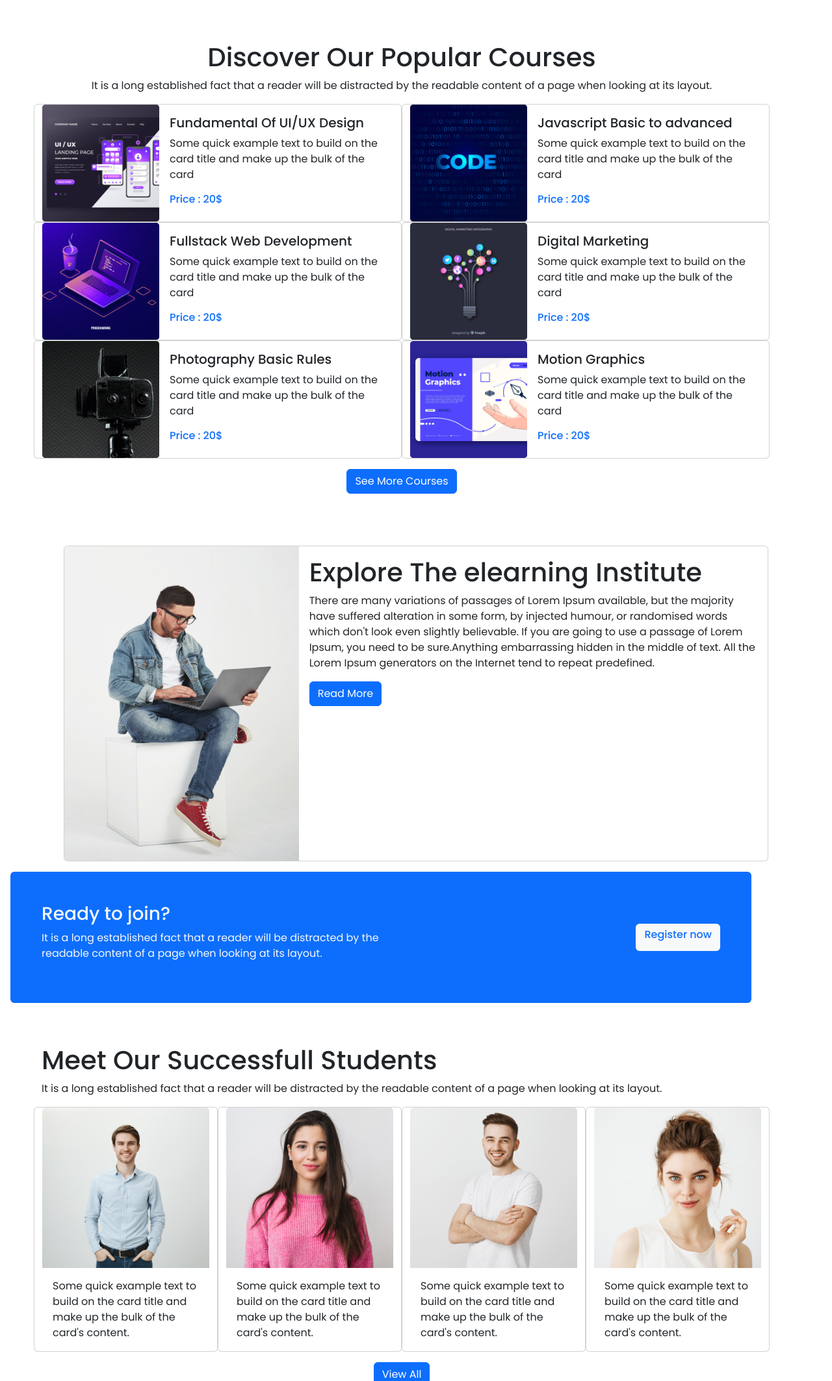
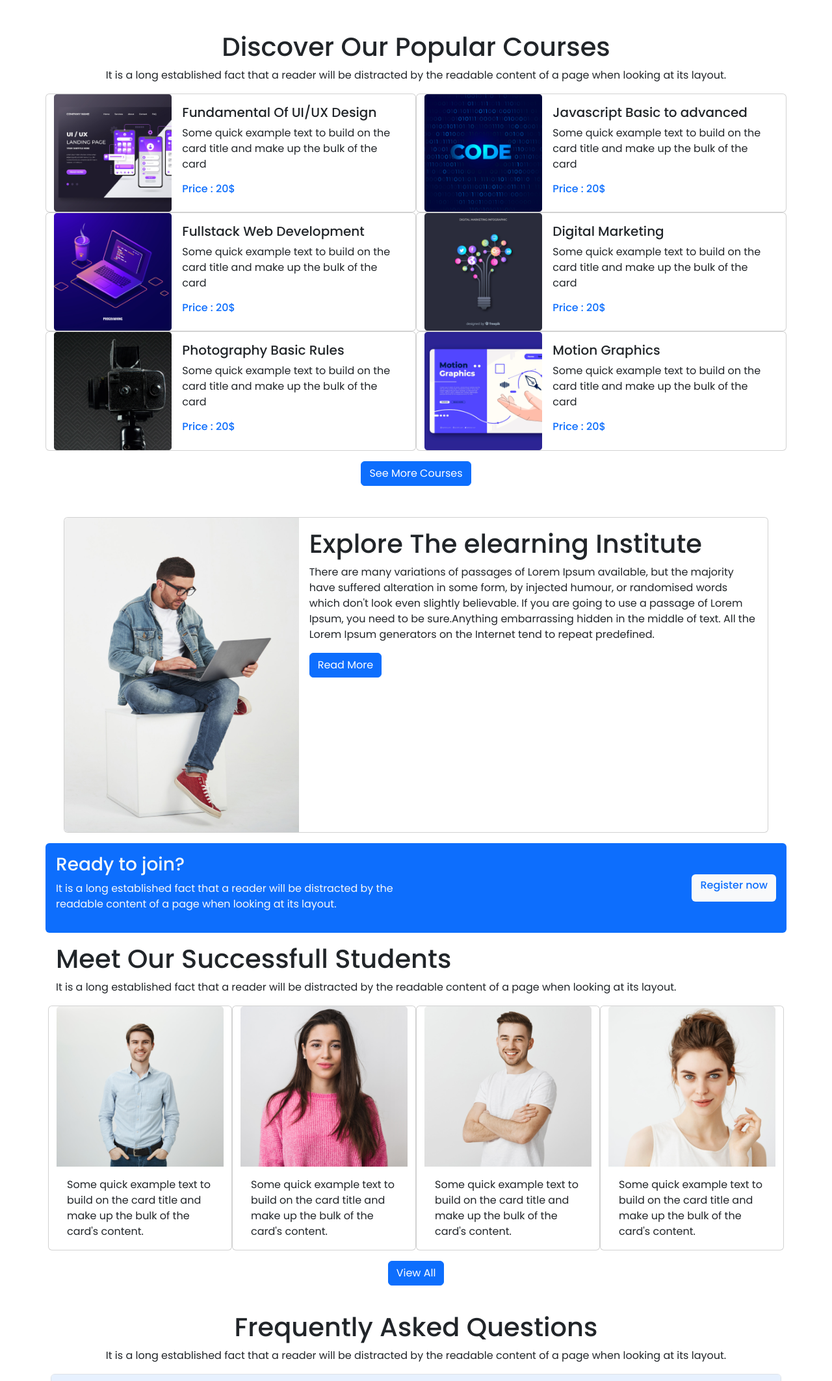
Before and after one commit to Ifazo/bootstrap-assignment, a plain HTML site: page index.html in a window 1280 px wide. Shown: the part 674-2800 px from the top of the page at 65% size. Drawn offline with nearby package versions, Linux system fonts and the light colour scheme.

Commit message:
final editing

```diff
--- a/index.html
+++ b/index.html
@@ -108,7 +108,7 @@
         <!-- slider end -->
 
         <!-- card start -->
-        <section class="container m-5 p-3 gap-2">
+        <section class="container mt-5 mb-5 gap-2">
             <h1 class="text-center">Discover Our Popular Courses</h1>
             <p class="text-center">It is a long established fact that a reader will be distracted by the readable
                 content of a page when looking at its layout.</p>
@@ -240,7 +240,7 @@
         </section>
         <!-- exploring end -->
 
-        <section class="container d-flex bg-primary align-items-center rounded m-3 p-5 justify-content-between">
+        <section class="container d-flex justify-content-between bg-primary align-items-center rounded m-auto p-3">
             <div class="text-light">
                 <h3>Ready to join?</h3>
                 <p>It is a long established fact that a reader will be distracted by the <br> readable content of a page
@@ -276,7 +276,7 @@
             </div>
         </section>
 
-        <section class="container m-5 p-3">
+        <section class="container p-3">
             <h1>Meet Our Successfull
                 Students</h1>
             <p>It is a long established fact that a reader will be distracted by the
@@ -321,7 +321,7 @@
         </section>
 
         <!-- carosel start questoin -->
-        <section class="container m-5 p-2">
+        <section class="container p-2">
             <h1 class="text-center">Frequently Asked Questions</h1>
             <p class="text-center">It is a long established fact that a reader will be distracted by the readable
                 content of a page when looking at its layout.</p>
```
Lines whose indentation alone changed are shown as unchanged.
